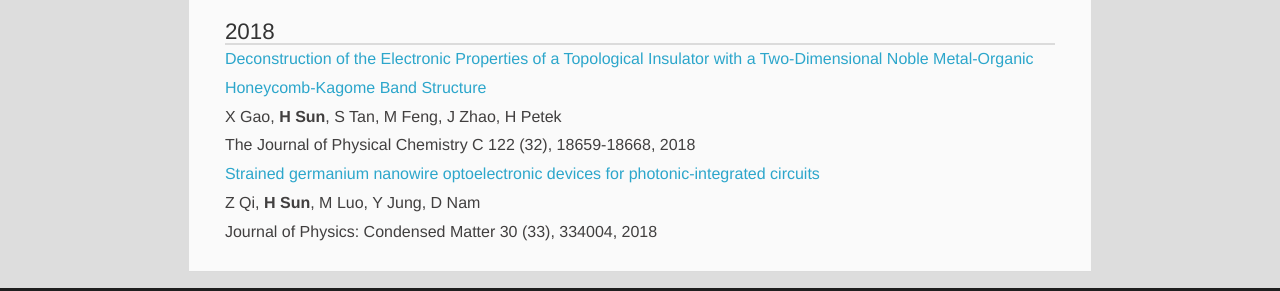
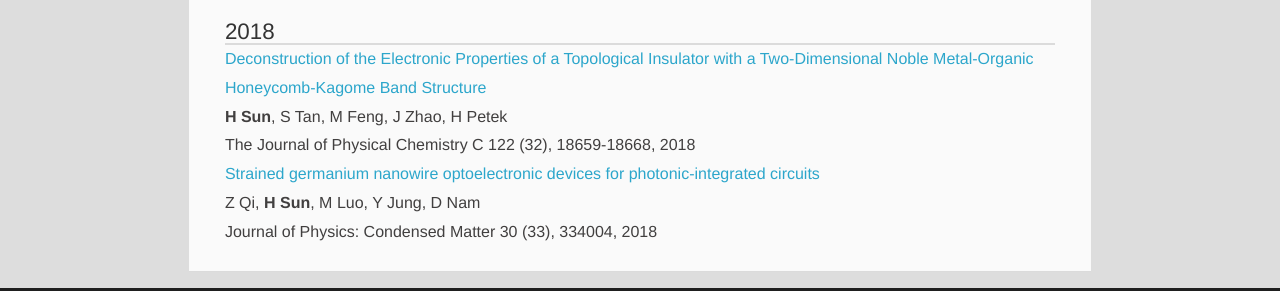
Before and after one commit to sunohao/sunhao_physics, a Jekyll site: the page built from publications/index.html, in a window 1280 px wide. Shown: the part 876-1167 px from the top of the page. Built offline with Jekyll 4.4.1, drawn with Linux system fonts in a browser that asks for light colours; nearby versions of some CDN libraries; some web fonts are replaced.

Commit message:
Update index.html

```diff
--- a/publications/index.html
+++ b/publications/index.html
@@ -49,7 +49,7 @@ title: Publications
 <td class="gsc_a_t">
     <a href="https://doi.org/10.1021/acs.jpcc.8b03353">
         Deconstruction of the Electronic Properties of a Topological Insulator with a Two-Dimensional Noble Metal-Organic Honeycomb-Kagome Band Structure</a>
-        <div class="gs_gray">X Gao, <b>H Sun</b>, S Tan, M Feng, J Zhao, H Petek</div>
+        <div class="gs_gray"><b>H Sun</b>, S Tan, M Feng, J Zhao, H Petek</div>
         <div class="gs_gray">The Journal of Physical Chemistry C 122 (32), 18659-18668<span class="gs_oph">, 2018</span></div>
 </td>
 
```
